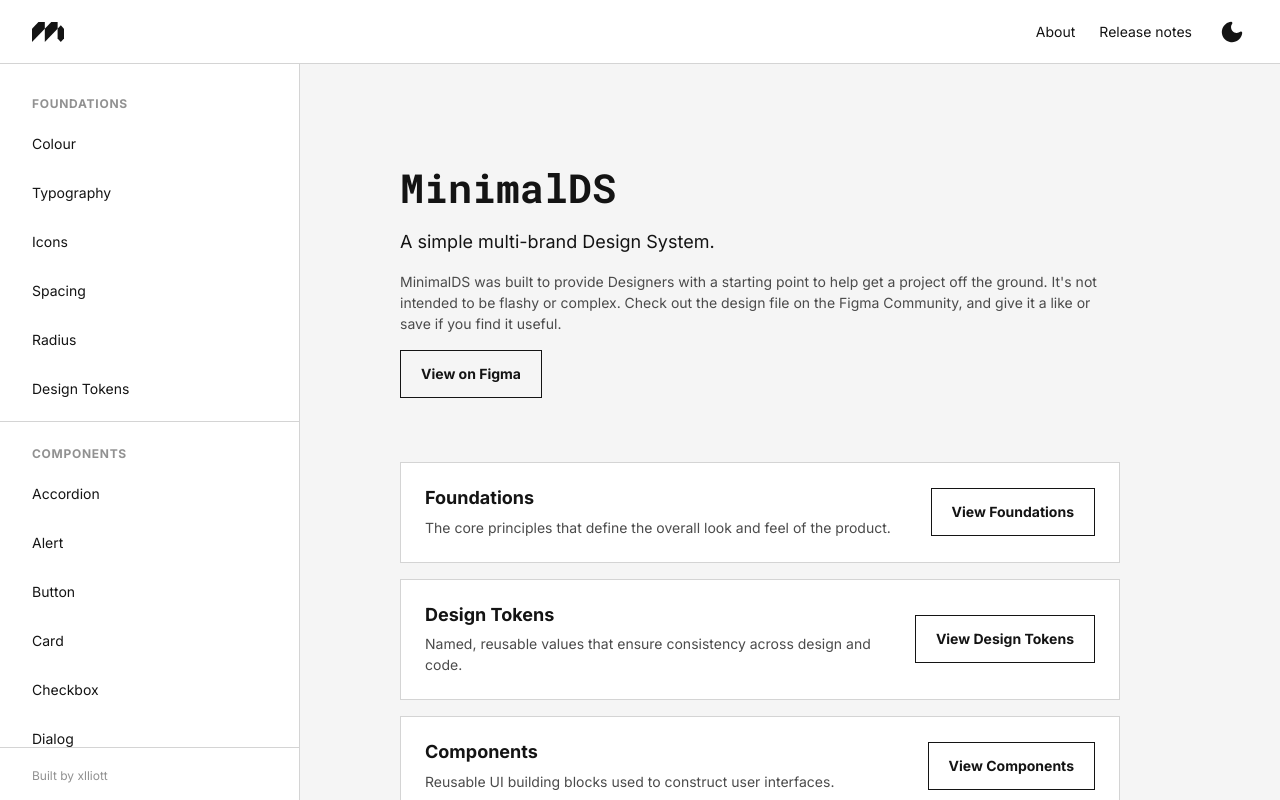
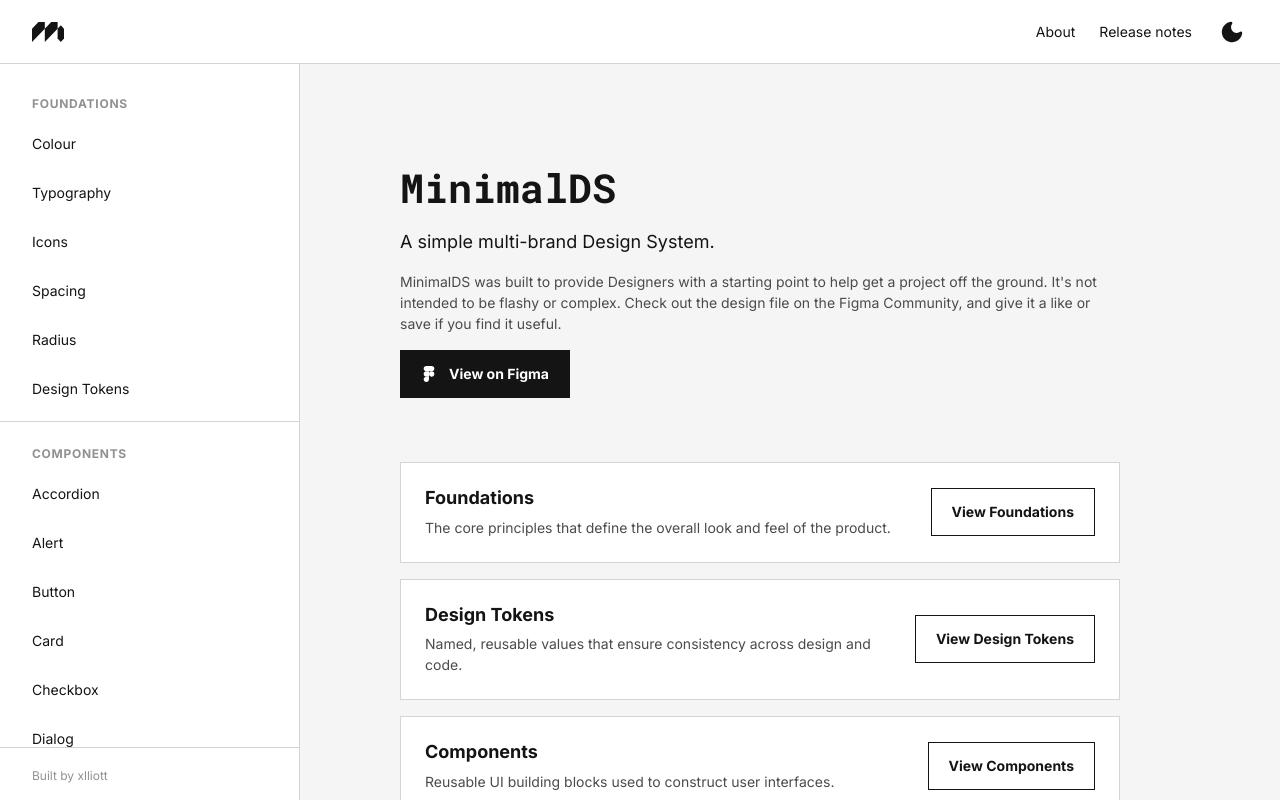
Before and after one commit to xlliott/minimalds, a React (Vite) app: page / in a window 1280 px wide. Built offline with nearby package versions, Linux system fonts and the light colour scheme.

Commit message:
Update Home.jsx

```diff
--- a/src/pages/Home.jsx
+++ b/src/pages/Home.jsx
@@ -1,5 +1,15 @@
 import './Home.css';
 import Button from '../components/Button/Button';
+
+const figmaIcon = (
+  <svg width="16" height="16" viewBox="0 0 38 57" fill="none" xmlns="http://www.w3.org/2000/svg">
+    <path d="M19 28.5C19 25.9804 20.0009 23.5641 21.7825 21.7825C23.5641 20.0009 25.9804 19 28.5 19C31.0196 19 33.4359 20.0009 35.2175 21.7825C36.9991 23.5641 38 25.9804 38 28.5C38 31.0196 36.9991 33.4359 35.2175 35.2175C33.4359 36.9991 31.0196 38 28.5 38C25.9804 38 23.5641 36.9991 21.7825 35.2175C20.0009 33.4359 19 31.0196 19 28.5Z" fill="currentColor"/>
+    <path d="M0 47.5C0 44.9804 1.00089 42.5641 2.78249 40.7825C4.56408 39.0009 6.98044 38 9.5 38H19V47.5C19 50.0196 17.9991 52.4359 16.2175 54.2175C14.4359 55.9991 12.0196 57 9.5 57C6.98044 57 4.56408 55.9991 2.78249 54.2175C1.00089 52.4359 0 50.0196 0 47.5Z" fill="currentColor"/>
+    <path d="M19 0V19H28.5C31.0196 19 33.4359 17.9991 35.2175 16.2175C36.9991 14.4359 38 12.0196 38 9.5C38 6.98044 36.9991 4.56408 35.2175 2.78249C33.4359 1.00089 31.0196 0 28.5 0H19Z" fill="currentColor"/>
+    <path d="M0 9.5C0 12.0196 1.00089 14.4359 2.78249 16.2175C4.56408 17.9991 6.98044 19 9.5 19H19V0H9.5C6.98044 0 4.56408 1.00089 2.78249 2.78249C1.00089 4.56408 0 6.98044 0 9.5Z" fill="currentColor"/>
+    <path d="M0 28.5C0 31.0196 1.00089 33.4359 2.78249 35.2175C4.56408 36.9991 6.98044 38 9.5 38H19V19H9.5C6.98044 19 4.56408 20.0009 2.78249 21.7825C1.00089 23.5641 0 25.9804 0 28.5Z" fill="currentColor"/>
+  </svg>
+);
 
 export default function Home() {
   return (
@@ -13,8 +23,9 @@ export default function Home() {
           it a like or save if you find it useful.
         </p>
         <Button
-          role="secondary"
+          role="primary"
           size="default"
+          leadingIcon={figmaIcon}
           onClick={() => window.open('https://www.figma.com/community/file/1643197568772735915/minimal-design-system', '_blank')}
         >
           View on Figma
```
